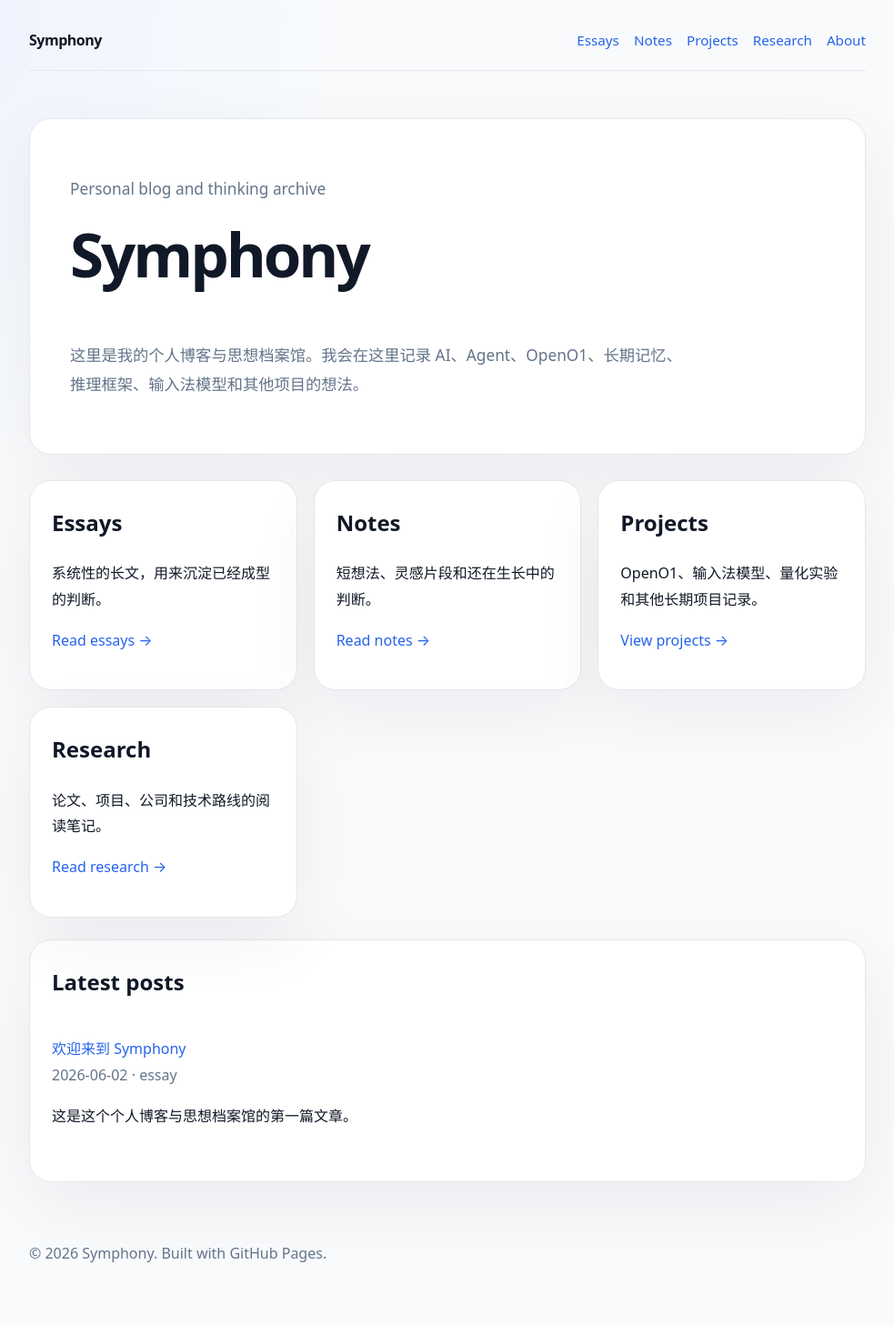
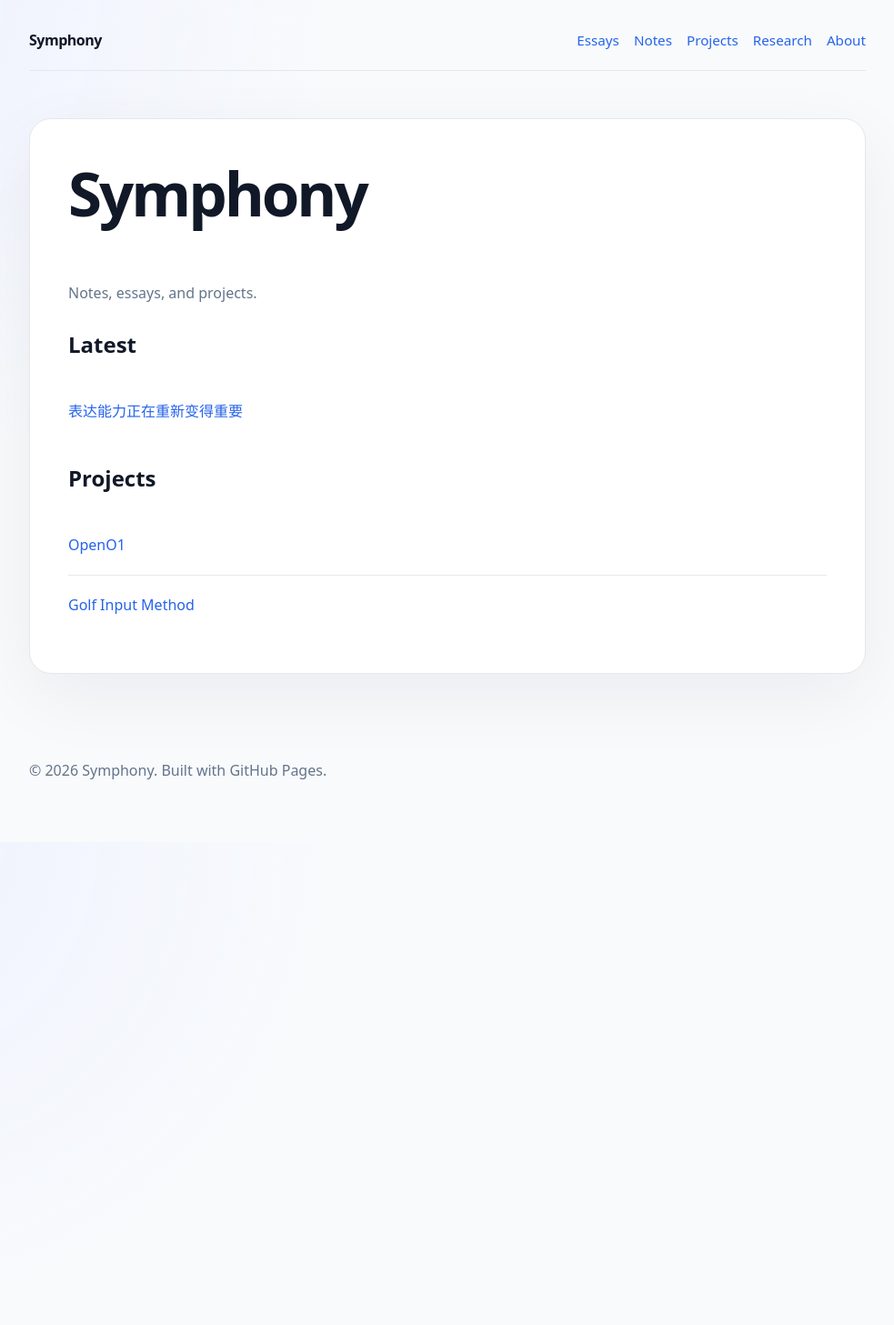
Before and after one commit to 3516027002att-ui/3516027002att-ui.github.io, a Jekyll site: the page built from index.md, in a window 1280 px wide. Shown: the whole page at 91% size, without its empty margins (148-1131 px from the left). Built offline with Jekyll 4.4.1, drawn with Linux system fonts in a browser that asks for light colours; after the commit the page ends 926 px from its top, so only the background shows below that.

Commit message:
Simplify homepage

```diff
--- a/index.md
+++ b/index.md
@@ -3,45 +3,18 @@ layout: default
 title: Home
 ---
 
-<section class="hero">
-  <p class="meta">Personal blog and thinking archive</p>
+<section class="post">
   <h1>Symphony</h1>
-  <p>这里是我的个人博客与思想档案馆。我会在这里记录 AI、Agent、OpenO1、长期记忆、推理框架、输入法模型和其他项目的想法。</p>
-</section>
+  <p class="meta">Notes, essays, and projects.</p>
 
-<section class="grid">
-  <div class="card">
-    <h2>Essays</h2>
-    <p>系统性的长文，用来沉淀已经成型的判断。</p>
-    <p><a href="/essays/">Read essays →</a></p>
-  </div>
-  <div class="card">
-    <h2>Notes</h2>
-    <p>短想法、灵感片段和还在生长中的判断。</p>
-    <p><a href="/notes/">Read notes →</a></p>
-  </div>
-  <div class="card">
-    <h2>Projects</h2>
-    <p>OpenO1、输入法模型、量化实验和其他长期项目记录。</p>
-    <p><a href="/projects/">View projects →</a></p>
-  </div>
-  <div class="card">
-    <h2>Research</h2>
-    <p>论文、项目、公司和技术路线的阅读笔记。</p>
-    <p><a href="/research/">Read research →</a></p>
-  </div>
-</section>
+  <h2>Latest</h2>
+  <ul class="list">
+    <li><a href="/notes/expression-matters/">表达能力正在重新变得重要</a></li>
+  </ul>
 
-<section class="card">
-  <h2>Latest posts</h2>
+  <h2>Projects</h2>
   <ul class="list">
-    {% for post in site.posts limit: 5 %}
-      <li>
-        <a href="{{ post.url | relative_url }}">{{ post.title }}</a>
-        <br>
-        <span class="meta">{{ post.date | date: "%Y-%m-%d" }} · {{ post.category }}</span>
-        {% if post.description %}<p>{{ post.description }}</p>{% endif %}
-      </li>
-    {% endfor %}
+    <li><a href="/projects/openo1/">OpenO1</a></li>
+    <li><a href="/projects/golf-input-method/">Golf Input Method</a></li>
   </ul>
 </section>
```
